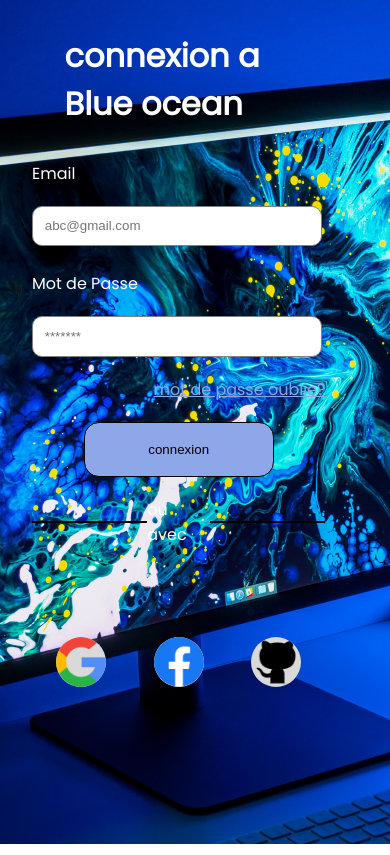
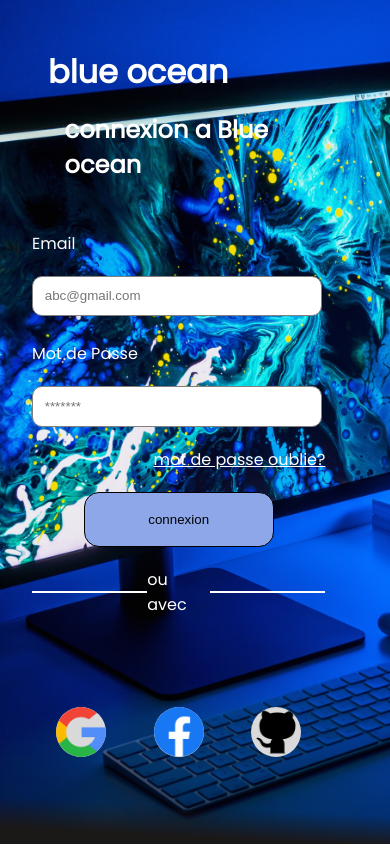
Before and after one commit to Worketyamo-Students/login-melvis, a plain HTML site: page index.html in a window 390 px wide. Drawn offline with Linux system fonts and the light colour scheme.

Commit message:
version1

```diff
--- a/index.css
+++ b/index.css
@@ -3,6 +3,7 @@
     --primary :  #7286D3;
     --secondary :  #8EA7E9;
     --tertiary : #D9D9D9;
+    --gradient: linear-gradient(3deg,rgb(27, 24, 24)2% ,rgba(164, 168, 164, 0.01)5.5%);
 }
 *{
     padding: 0;
@@ -28,7 +29,7 @@
     align-items: flex-end;
     justify-content: center;
     background-color: #fff;
-    background: url(./daniel-korpai-8GDCzWrcE3M-unsplash\ 1.png);
+    background: url(./images/blue_oceans.png);
     background-size: cover;
     font-family: poppins;
 }
@@ -40,9 +41,12 @@
     flex: 1;
     padding: 0 7% 0 7%;
 }
-h1{
+.page2>h1{
     margin: 0 10% 10% 10%;
     font-family: poppins;
+}
+h2{
+    visibility: hidden;
 }
 .input{
     height: 80%;
@@ -105,6 +109,7 @@
 @media screen and (max-width:430px){
     body{
         overflow-x: hidden;
+        overflow-y: hidden;
         margin: 0;
         color: white;
         padding: 0;
@@ -116,14 +121,63 @@
             visibility: hidden;
         }
         .page2{
-            background:url(./daniel-korpai-8GDCzWrcE3M-unsplash\ 1.png);
-            background-image:cover;
-           background: linear-gradient(31deg,rgb(255,0,0,0),10,rgb(0,255,0,0.75),20);
+            background: var(--gradient), url(./images/blue_oceans.png);
+            background-size:cover;
             padding: 2rem;
+            font-family: poppins;
+        }
 
-        }
         h1{
         display: flex;
         align-items: end;
+        justify-content: space-around;
+        font-family: poppins;
+        font-size: 1.5rem;
+        padding: 1rem 0;
+      //  padding-right: 1rem;
         }
-}
+        h2{
+            visibility: visible;
+            margin: 1,8rem;
+            padding: 1rem;
+            font-family: poppins;
+            height: 2rem;
+            font-size: 2rem;
+        }
+      a{
+        color: #fff;
+      }
+      hr{
+        background-color: #fff;
+      }
+    }
+    /* @media screen and (max-width:430px){
+        body{
+            overflow-x: hidden;
+            overflow-y: hidden;
+            margin: 0;
+            //color: white;
+            padding: 0;
+            border: none;
+            height: 100vh;
+            width: 100vw;
+            font-family: poppins;
+        }
+            .parent{
+              display: flex;
+              flex-direction: column;
+              height: 100vh;
+              width: 100vw;
+              }
+              .page1{
+                flex: 1;
+                height: 100%;
+                width: 100%;
+              }
+              .page2{
+                flex: 1;
+                height: 100%;
+                width: 100%;
+              }
+
+        } */
--- a/index.html
+++ b/index.html
@@ -10,6 +10,7 @@
   <div class="parent">
     <div class="page1"><h1>blue ocean</h1></div>
     <div class="page2">
+      <h2>blue ocean</h2>
           <h1>connexion a Blue ocean</h1>
       <div class="input">
           <form>
@@ -35,9 +36,9 @@
              <hr>
           </div>
           <div class="login">
-               <div class="box"><img src="./chercher 1.png" alt=""></div>
-                <div class="box"><img src="./facebook 1.png" alt=""></div>
-                <div class="box"><img src="./github (1) 1.png" alt=""></div>
+               <div class="box"><img src="./images/google.png" alt=""></div>
+                <div class="box"><img src="./images/facebook.png" alt=""></div>
+                <div class="box"><img src="./images/github.png" alt=""></div>
               </div>
 
     </div>
```
Also changed, not shown: images/blue_oceans.png (renamed from daniel-korpai-8GDCzWrcE3M-unsplash 1.png), images/facebook.png (renamed from facebook 1.png), images/github.png (renamed from github (1) 1.png), images/google.png (renamed from chercher 1.png), style.css (added).
